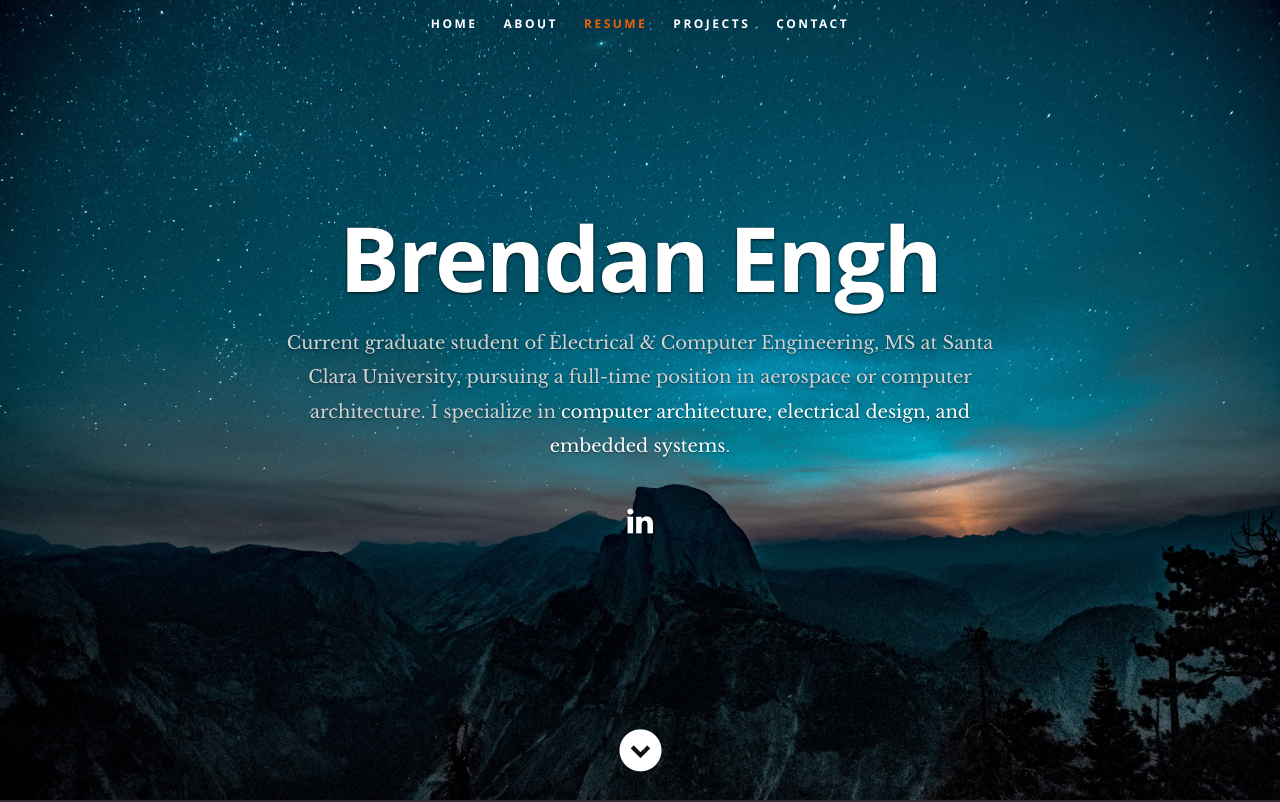
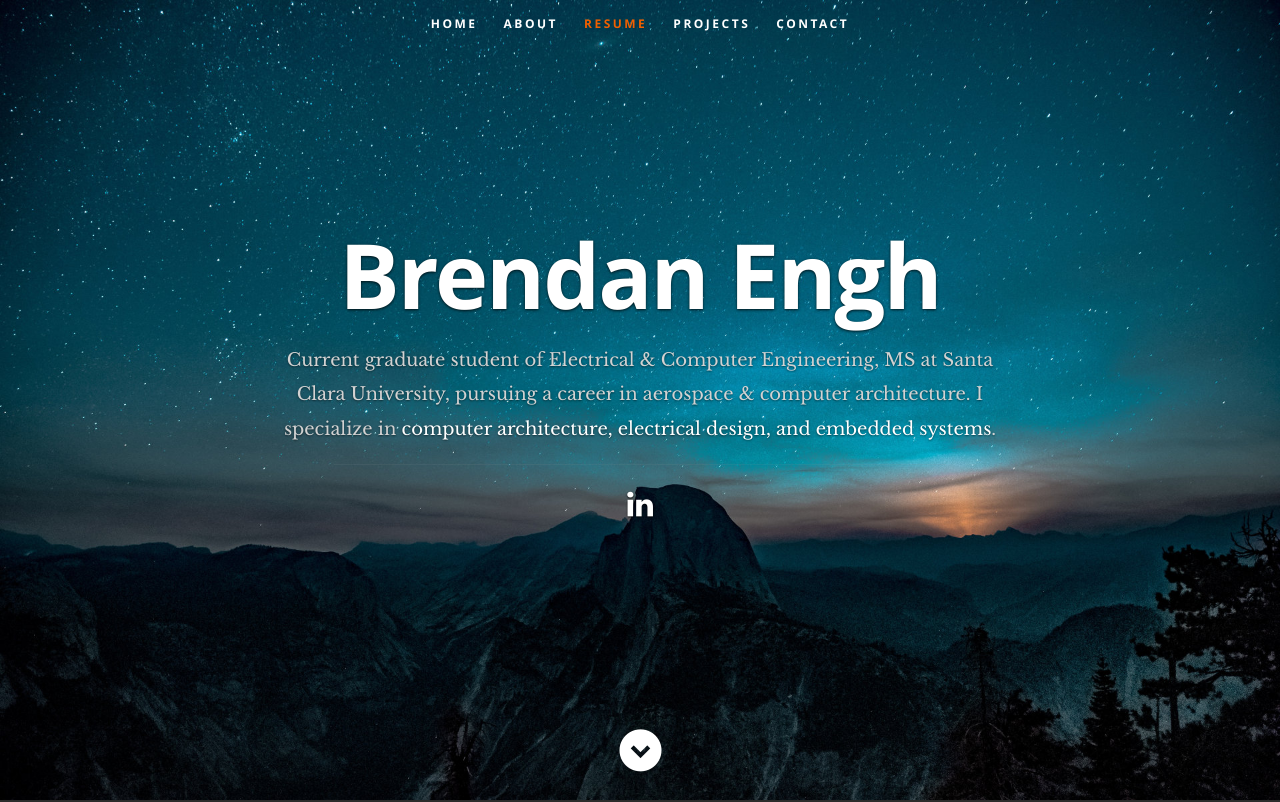
Before and after one commit to beeenut/portfolio, a React (Create React App) app: page / in a window 1280 px wide. Shown: the top 802 px of the page. Built offline with nearby package versions, Linux system fonts and the light colour scheme.

Commit message:
header update

```diff
--- a/src/Components/Header.js
+++ b/src/Components/Header.js
@@ -68,8 +68,8 @@ class Header extends Component {
             <h1 className="responsive-headline">Brendan Engh</h1>
             <h3>
               Current graduate student of Electrical & Computer Engineering, MS
-              at Santa Clara University, pursuing a full-time position in
-              aerospace or computer architecture. I specialize in{" "}
+              at Santa Clara University, pursuing a career in aerospace &
+              computer architecture. I specialize in{" "}
               <span>
                 computer architecture, electrical design, and embedded systems
               </span>
```
